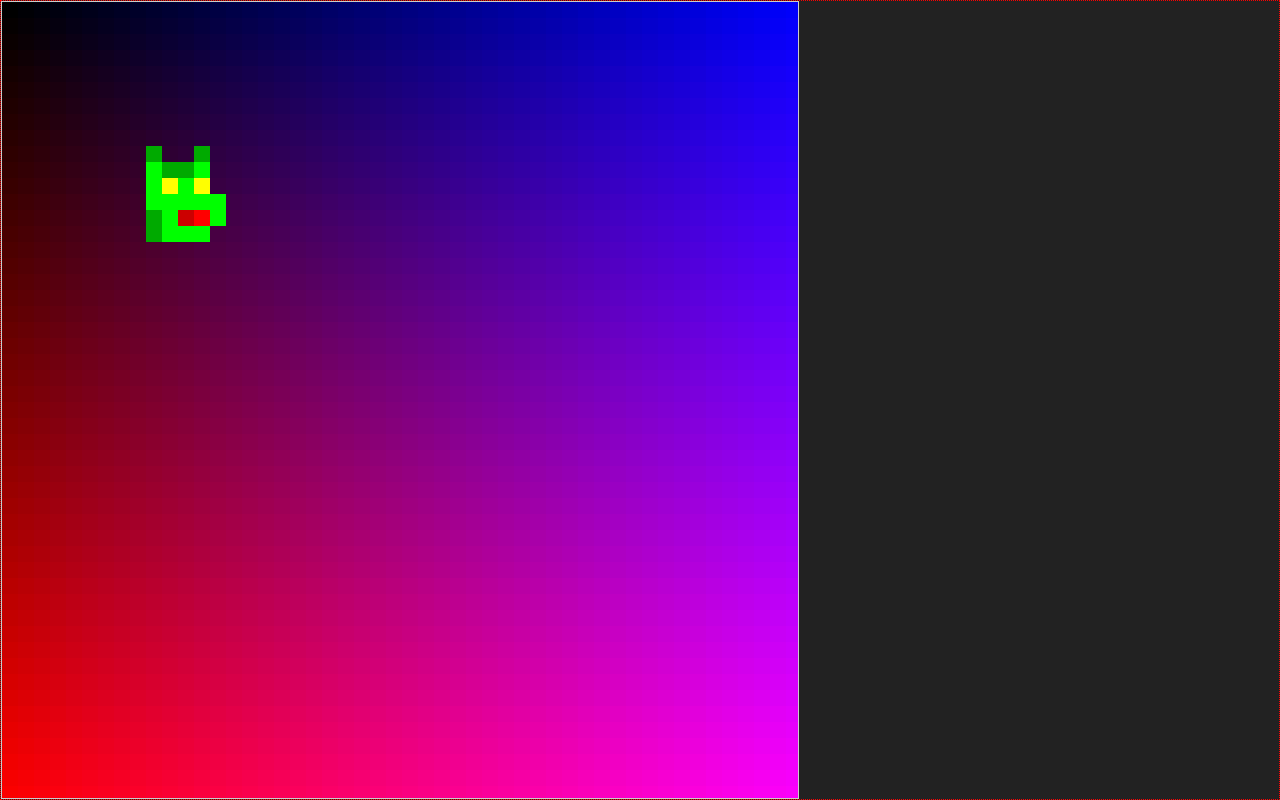
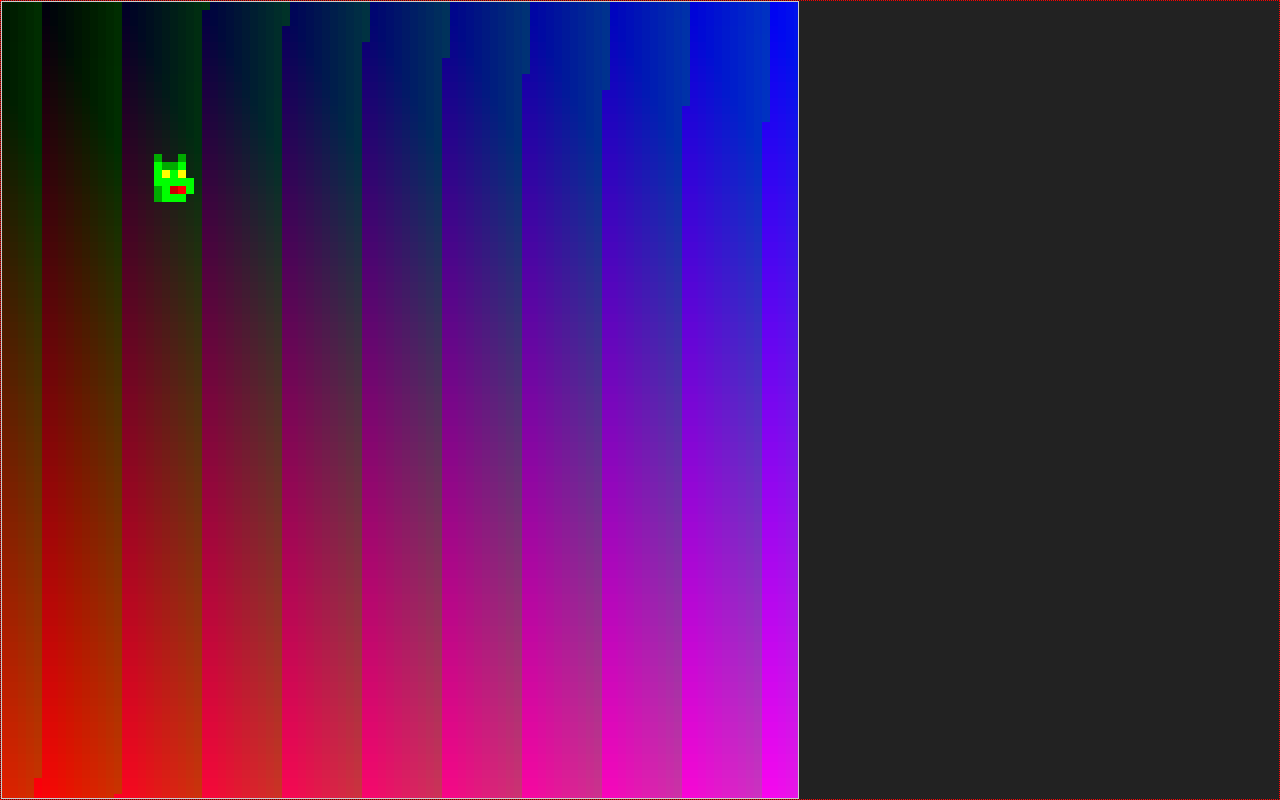
Before and after one commit to shadish/scaling-pixel-canvas, a React (Create React App) app: page / in a window 1280 px wide. Built offline with nearby package versions, Linux system fonts and the light colour scheme.

Commit message:
add some visual animation to observe fps

```diff
--- a/src/canvasConfig.js
+++ b/src/canvasConfig.js
@@ -1,4 +1,4 @@
 export default {
   canvasSize: 512,
-  pixelSize: 16
+  pixelSize: 8
 };
--- a/src/index.js
+++ b/src/index.js
@@ -12,6 +12,6 @@ registerServiceWorker();
 setup();
 tick();
 
-// window.setInterval(function() {
-//   tick();
-// }, 1000 / 30);
+window.setInterval(function() {
+  tick();
+}, 1000 / 10);
--- a/src/runCanvas.js
+++ b/src/runCanvas.js
@@ -22,6 +22,8 @@ function lerp(a, b, t) {
   return Math.round(result);
 }
 
+let green = 0;
+
 function getPixels(pixelSize) {
   let c = getCanvas();
 
@@ -30,9 +32,14 @@ function getPixels(pixelSize) {
   for (let x = 0; x <= c.width; x += pixelSize) {
     let yArray = [];
     for (let y = 0; y <= c.width; y += pixelSize) {
-      let xColor = lerp(0, 255, x / c.width);
-      let yColor = lerp(0, 255, y / c.width);
-      yArray.push(`rgba(${yColor},0,${xColor},1)`);
+
+      green = green >= 50 ? 0 : green + 0.05
+      let gColor = Math.round(green)
+
+      let xColor = lerp(0, 255, x / c.width)-gColor;
+      let yColor = lerp(0, 255, y / c.width)-gColor;
+
+      yArray.push(`rgba(${yColor},${gColor},${xColor},1)`);
     }
     xArray.push(yArray);
   }
```
